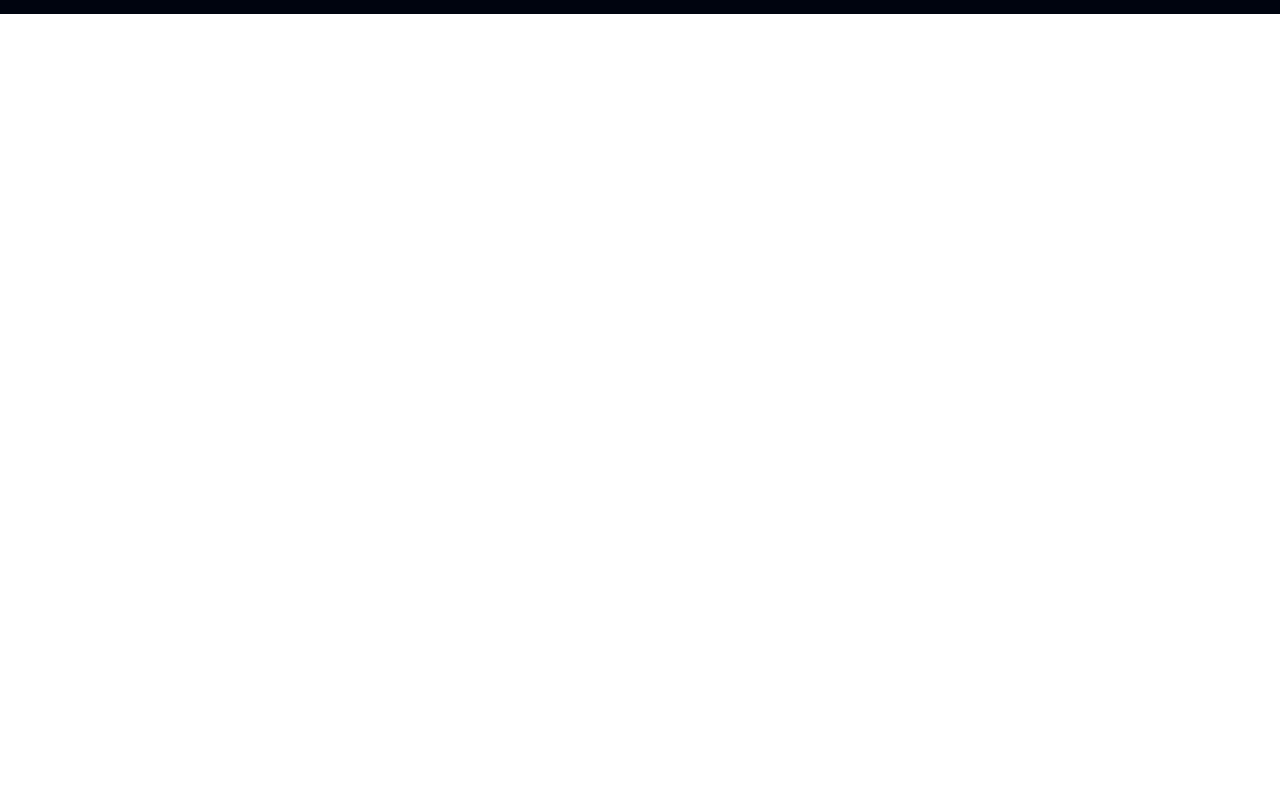
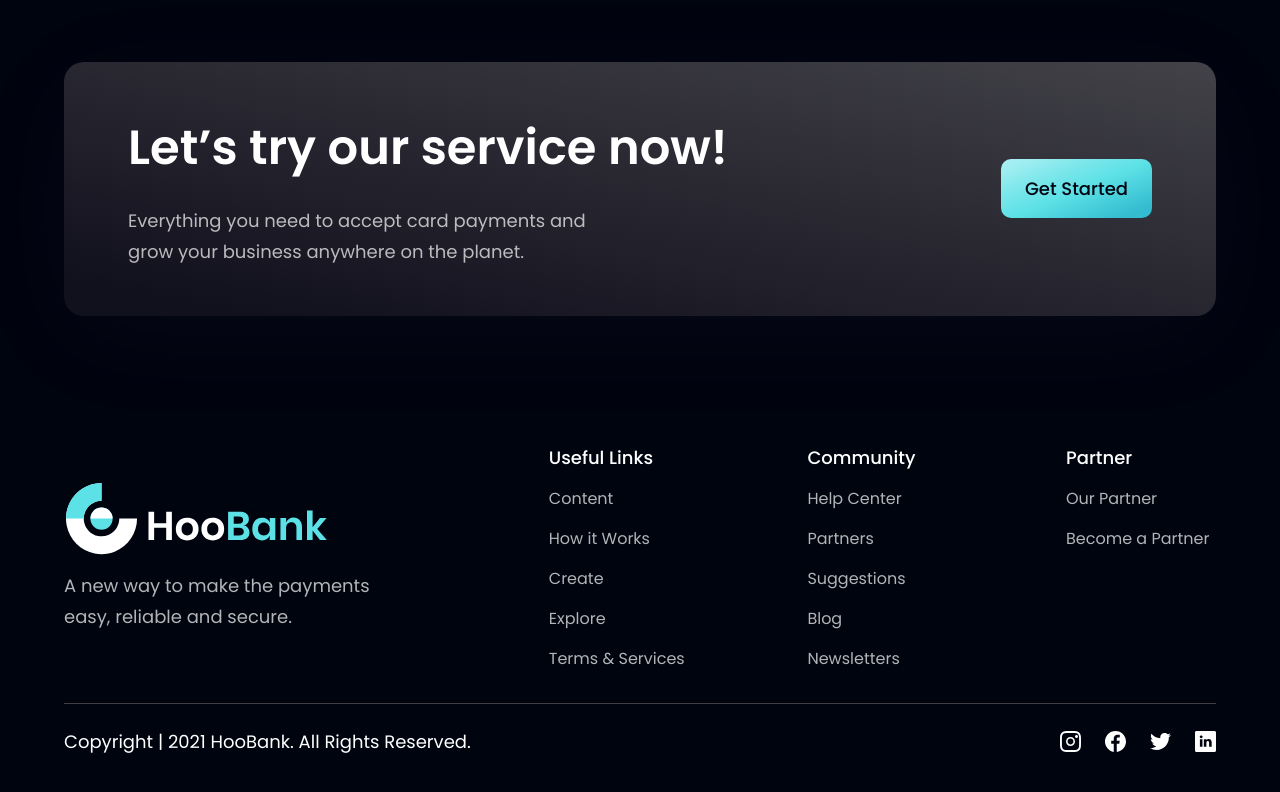
Before and after one commit to SHABIN-K/React-project-hoobank, a React (Vite) app: page / in a window 1280 px wide. Shown: the part 4072-4864 px from the top of the page. Before the commit the page ends 4086 px from the top, so only its background shows below. Built offline with nearby package versions, Linux system fonts and the light colour scheme.

Commit message:
completed

```diff
--- a/src/App.jsx
+++ b/src/App.jsx
@@ -35,6 +35,8 @@ const App = () => (
           <CardDeals/>
           <Testimonials/>
           <Clients/>
+          <CTA/>
+          <Footer/>
         </div>
       </div>
 
--- a/src/Components/CTA.jsx
+++ b/src/Components/CTA.jsx
@@ -1,8 +1,19 @@
-import React from 'react'
+import styles from "../style"
+import Button from "./Button"
+
 
 const CTA = () => {
   return (
-    <div>CTA</div>
+    <section className={`${styles.flexCenter} ${styles.marginY} ${styles.padding} sm:flex-row flex-col bg-black-gradient-2 rounded-[20px] box-shadow`}>
+      <div className="flex-1 flex flex-col">
+        <h2 className={styles.heading2}>Let’s try our service now!</h2>
+        <p className={`${styles.paragraph} max-w-[470px] mt-5`}>Everything you need to accept card payments and grow your business anywhere on the planet.</p>
+      </div>
+
+      <div className={`${styles.flexCenter} sm:ml-10 ml-0 sm:mt-0 mt-10`}>
+        <Button/>
+      </div>
+    </section>
   )
 }
 
--- a/src/Components/Footer.jsx
+++ b/src/Components/Footer.jsx
@@ -1,9 +1,46 @@
-import React from 'react'
+import { logo } from "../assets"
+import { footerLinks, socialMedia } from "../Constants"
+import styles from "../style"
 
-const Footer = () => {
-  return (
-    <div>Footer</div>
+
+const Footer = () => (
+    <section className={`${styles.flexCenter} ${styles.paddingY} flex-col`}>
+      <div className={`${styles.flexCenter} md:flex-row flex-col mb-8 w-full`}>
+        <div className="flex-1 flex  flex-col justify-start mr-10">
+          <img src={logo} alt="hoobank" className="w-[266px] h-[72px] object-contain" />
+          <p className={`${styles.paragraph} mt-4 max-w-[310px]`}>A new way to make the payments easy, reliable and secure.</p>
+        </div>
+
+        <div className="flex-[1.5] flex justify-between w-full flex-row flex-wrap md:mt-0 mt-10">
+          {footerLinks.map((footerlink) =>(
+            <div key={footerlink.key} className="flex flex-col ss:my-0 my-4 min-w-[150px]">
+              <h4 className="font-poppins font-medium text-[18px] leading-[27px] text-white">{footerlink.title}</h4>
+              <ul className="list-none mt-4">
+                {footerlink.links.map(( link, index) => (
+                  <li key={link.name} className={`${index !== footerlink.links.length - 1 ? 'mb-4' : 'mb-0'} font-poppins font-normal text-[16px] leading-[24px] text-dimWhite hover:text-secondary cursor-pointer`}>
+                    {link.name}
+                  </li>
+                ))}
+              </ul>
+            </div>
+          ))}
+        </div>
+      </div>
+
+      <div className="w-full flex justify-between items-center md:flex-row flex-col pt-6 border-t-[1px] border-t-[#3F3E45] ">
+          <p className="font-poppins font-normal text-center text-[18px] leading-[27px] text-white">Copyright | 2021 HooBank. All Rights Reserved.</p>
+          <div className="flex flex-row md:mt-0 mt-6">
+            {socialMedia.map(( social, index) => (
+              <img
+                key={social.id}
+                src={social.icon}
+                alt={social.id}
+                className={` w-[21px] h-[21px] object-contain cursor-pointer ${index !== socialMedia.length - 1 ? 'mr-6' : 'mr-0'}`} />
+            ))}
+          </div>
+        </div>
+    </section>
   )
-}
+
 
 export default Footer
```
